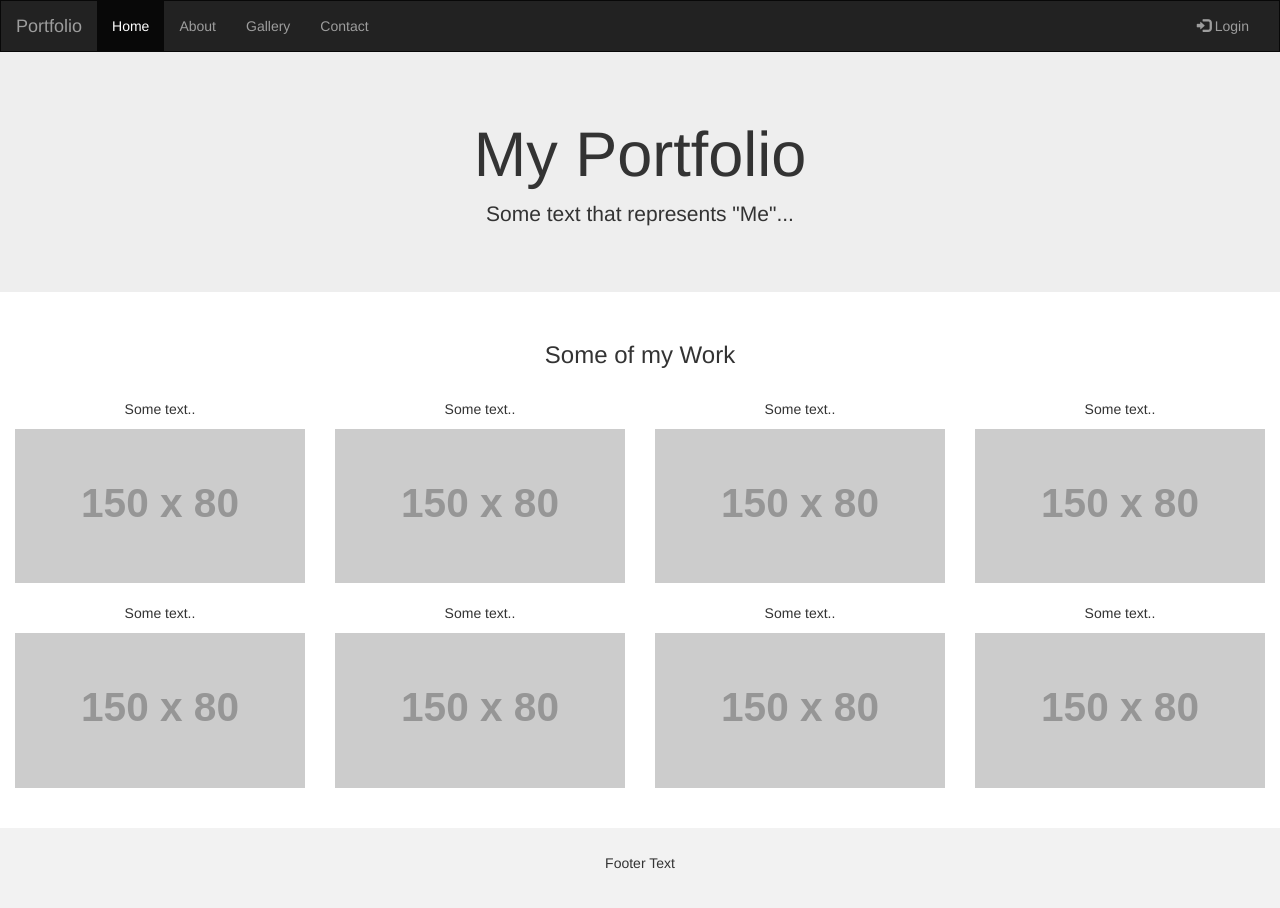
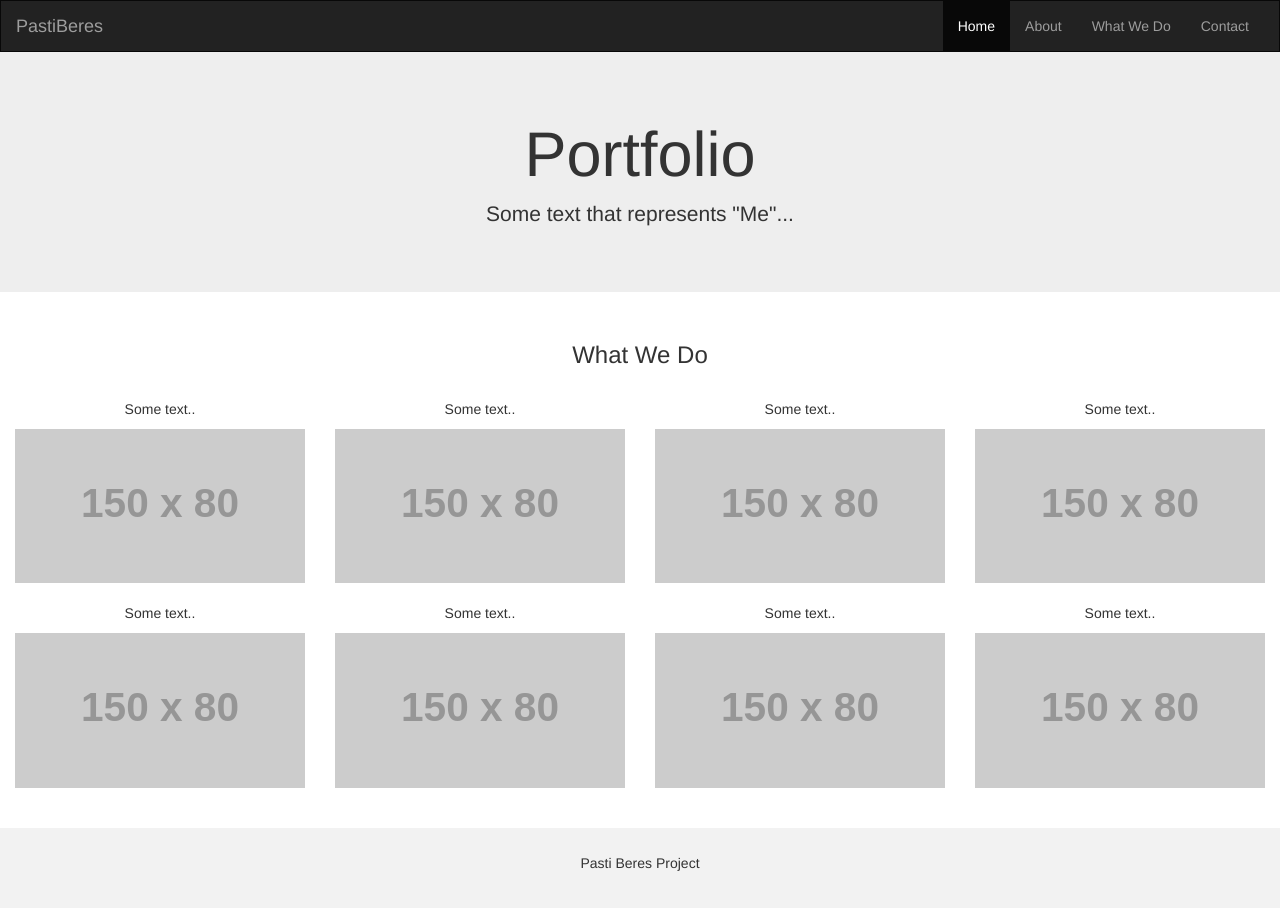
Before and after one commit to pastiberesproject/pastiberesproject.github.io, a plain HTML site: page index.html in a window 1280 px wide. Drawn offline with nearby package versions, Linux system fonts and the light colour scheme; placeholder pictures from the web are drawn by us.

Commit message:
update structure

```diff
--- a/index.html
+++ b/index.html
@@ -1,7 +1,7 @@
 <!DOCTYPE html>
 <html lang="en">
 <head>
-  <title>Bootstrap Example</title>
+  <title>Pasti Beres Project</title>
   <meta charset="utf-8">
   <meta name="viewport" content="width=device-width, initial-scale=1">
   <link rel="stylesheet" href="https://maxcdn.bootstrapcdn.com/bootstrap/3.4.1/css/bootstrap.min.css">
@@ -31,17 +31,14 @@
         <span class="icon-bar"></span>
         <span class="icon-bar"></span>
       </button>
-      <a class="navbar-brand" href="#">Portfolio</a>
+      <a class="navbar-brand" href="#">PastiBeres</a>
     </div>
     <div class="collapse navbar-collapse" id="myNavbar">
-      <ul class="nav navbar-nav">
+      <ul class="nav navbar-nav navbar-right">
         <li class="active"><a href="#">Home</a></li>
         <li><a href="#">About</a></li>
-        <li><a href="#">Gallery</a></li>
+        <li><a href="#">What We Do</a></li>
         <li><a href="#">Contact</a></li>
-      </ul>
-      <ul class="nav navbar-nav navbar-right">
-        <li><a href="#"><span class="glyphicon glyphicon-log-in"></span> Login</a></li>
       </ul>
     </div>
   </div>
@@ -49,13 +46,13 @@
 
 <div class="jumbotron">
   <div class="container text-center">
-    <h1>My Portfolio</h1>
+    <h1>Portfolio</h1>
     <p>Some text that represents "Me"...</p>
   </div>
 </div>
 
 <div class="container-fluid bg-3 text-center">
-  <h3>Some of my Work</h3><br>
+  <h3>What We Do</h3><br>
   <div class="row">
     <div class="col-sm-3">
       <p>Some text..</p>
@@ -98,7 +95,7 @@
 </div><br><br>
 
 <footer class="container-fluid text-center">
-  <p>Footer Text</p>
+  <p>Pasti Beres Project</p>
 </footer>
 
 </body>
```
